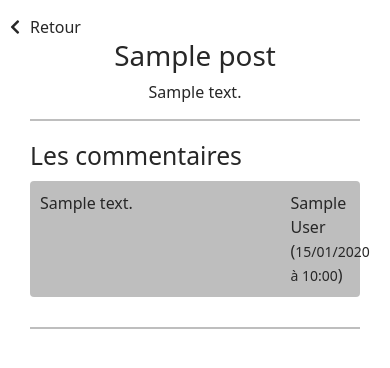
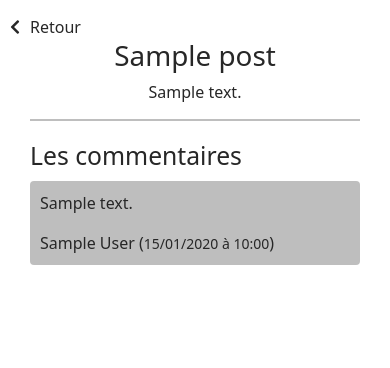
Before and after one commit to lucas-ru/projet_sumfony, a Symfony app: template templates/post/show.html.twig in a window 390 px wide. Shown: the top 368 px of the page. Run offline with Twig, Linux system fonts and the light colour scheme; the template is opened without the code that fills it: most values are stand-ins (such as "Sample title", 1, 10 or a date in 2020); some libraries are stand-ins or nearby versions.

Commit message:
Lucas E -- Add style show desktop

```diff
--- a/public/css/show.css
+++ b/public/css/show.css
@@ -40,7 +40,6 @@
 
 .commentaires {
     border-top: 2px solid var(--grey-color);
-    border-bottom: 2px solid var(--grey-color);
     margin: 0 30px;
     padding: 20px 0;
 }
@@ -64,3 +63,15 @@
 .linkChooseAuthor:hover i {
     color: seagreen;
 }
+
+.contentBtnAdd {
+    width: 100%;
+    display: flex;
+    justify-content: center;
+}
+
+@media screen and (max-width: 768px) {
+    .textShowCreatedAt {
+        width: 100% !important;
+    }
+}
--- a/templates/post/show.html.twig
+++ b/templates/post/show.html.twig
@@ -20,7 +20,7 @@
                     <div class="col">
                         <p>{{ comment.content | raw }}</p>
                     </div>
-                    <div class="col-3">
+                    <div class="col-3 textShowCreatedAt">
                         {{ comment.author }} (<small>{{ comment.createdAt | date('d/m/Y à H:i') }}</small>)
                     </div>
                     {% if (post.author.id == security.id and post.isPublished == true )  %}
@@ -34,7 +34,7 @@
         {% endfor %}
     </section>
     {% if post.isPublished == true %}
-    <section>
+    <section class="commentaires">
         <h2>Créer un nouveau commentaire</h2>
 
         {% form_theme formComment 'bootstrap_4_horizontal_layout.html.twig' %}
@@ -42,9 +42,11 @@
 
         {{ form_row(formComment.content, {'attr': {'placeholder': "Contenu du commentaire"}}) }}
 
-        <button type="submit" class="btn btn-success">
-            Ajouter le commentaire
-        </button>
+        <div class="contentBtnAdd">
+            <button type="submit" class="btn btn-success">
+                Ajouter le commentaire
+            </button>
+        </div>
 
         {{ form_end(formComment) }}
     </section>
```
